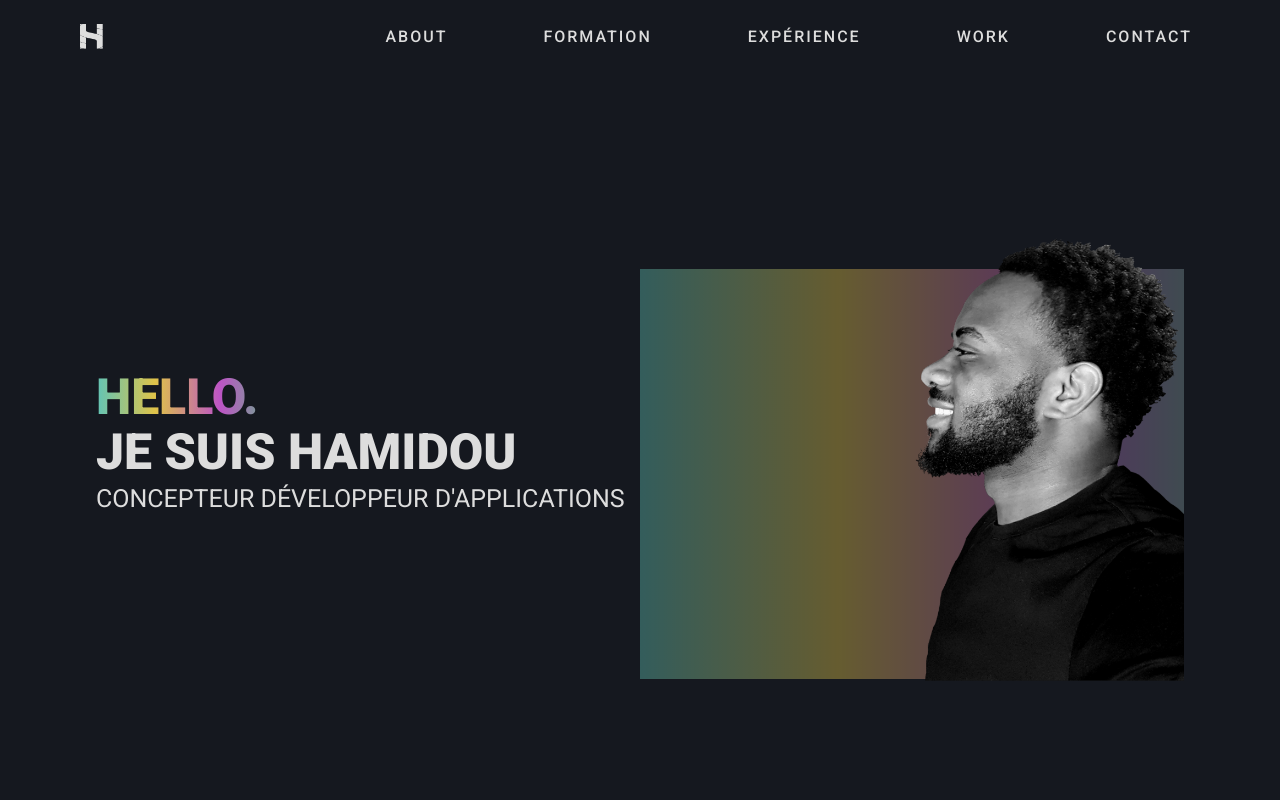
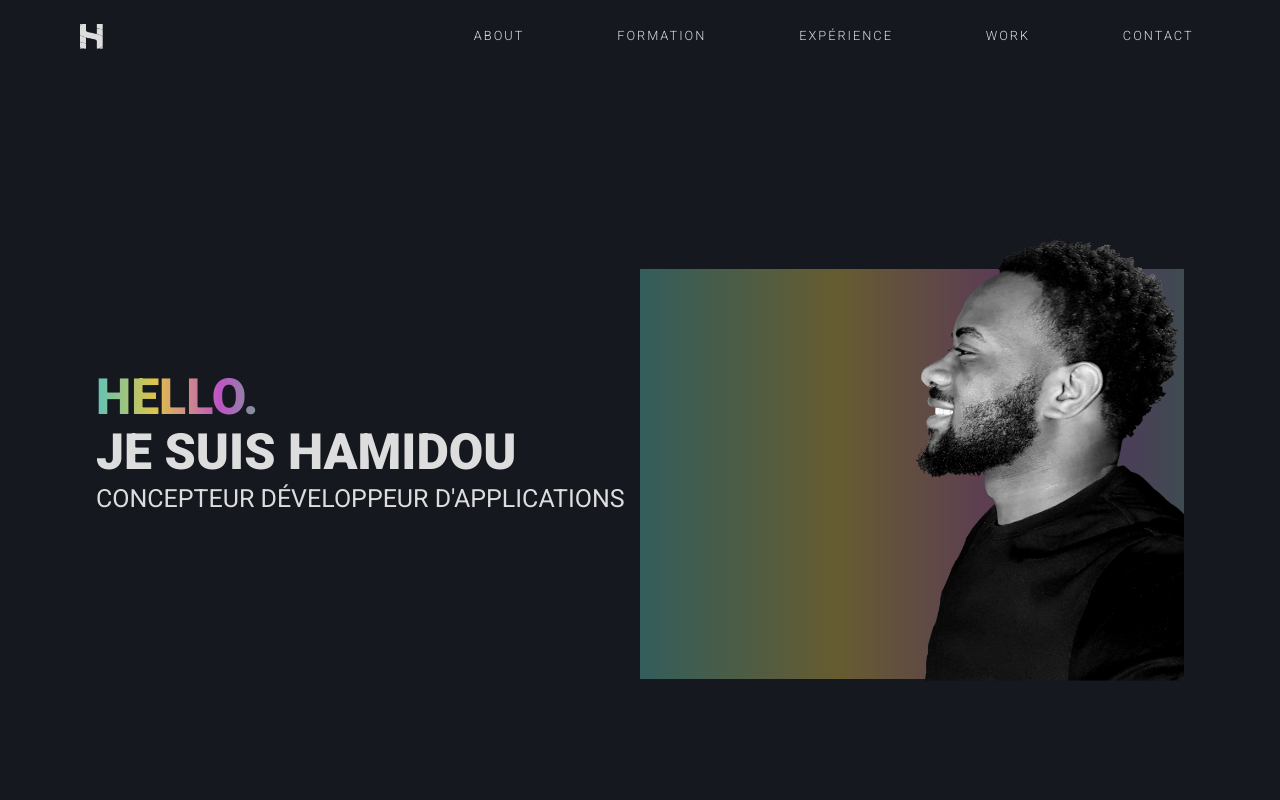
Before and after one commit to hamidousow/hamidousow, a React (Create React App) app: page / in a window 1280 px wide. Shown: the top 800 px of the page. Built offline with nearby package versions, Linux system fonts and the light colour scheme.

Commit message:
navigation items fontsize update

```diff
--- a/src/App.js
+++ b/src/App.js
@@ -5,7 +5,6 @@ import Contact from './components/contact/Contact';
 import Nav from './components/nav/Nav';
 import HeroSection from './components/heroSection/HeroSection';
 import Footer from './components/footer/Footer';
-//import Formation from './components/formation/Formation';
 import Formation from './components/formation/Formation';
 import Experience from './components/experience/Experience';
 
--- a/src/components/contact/Contact.js
+++ b/src/components/contact/Contact.js
@@ -16,11 +16,10 @@ const Contact = () => {
             </RichText>
 
             <div className="containerButton">
-                {/* <Button text={'contact me'} mailto={"hamidou.sow@hotmail.fr"}/> */}
                 <ButtonMailto className="button"
                                 text="me contacter"
                                 mailto="mailto:hamidou.sow@hotmail.fr"/>
-                <Button text={'cv online'} href={"https://hamidousow.github.io/hamidou-cv-online/"}/>
+                {/* <Button text={'cv online'} href={"https://hamidousow.github.io/hamidou-cv-online/"}/> */}
             </div>
         </Section>
     );
--- a/src/components/nav/_nav.scss
+++ b/src/components/nav/_nav.scss
@@ -49,7 +49,8 @@
 
 .linkNav {
     color: $clr-grey;
-    font-weight: $regular;
+    font-weight: $light;
+    font-size: clamp(12px, 1vw, 16px);
     padding: .5em;
     position: relative;
     transition: .5s all;
--- a/src/index.css
+++ b/src/index.css
@@ -211,7 +211,8 @@ body {
 
 .linkNav {
   color: #dddddd;
-  font-weight: 500;
+  font-weight: 300;
+  font-size: clamp(12px, 1vw, 16px);
   padding: .5em;
   position: relative;
   -webkit-transition: .5s all;
```
Also changed, not shown: 1 other file (tests, documents, lock files or other folders).
